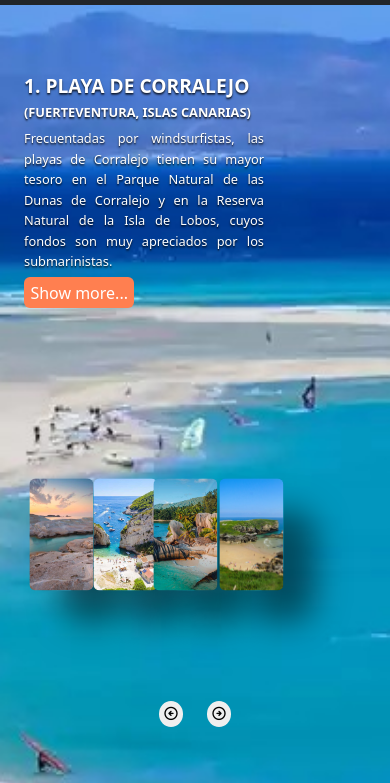
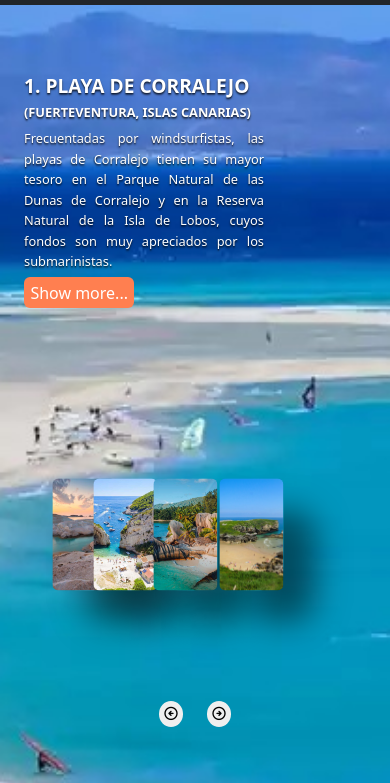
Before and after one commit to JoseLuisGalvis/beautybeach, a plain HTML site: page index.html in a window 390 px wide. Shown: the part 53-836 px from the top of the page. Drawn offline with nearby package versions, Linux system fonts and the light colour scheme.

Commit message:
Ajustes Estilos

```diff
--- a/style.css
+++ b/style.css
@@ -70,7 +70,6 @@ body.dark-mode .card-text {
 
 .beach-slider {
   border-radius: 0.5em;
-  border: 3px solid #ccc !important;
 }
 
 .beach-slider li {
@@ -376,7 +375,6 @@ li:nth-child(6) {
     top: 46%;
     left: 50%;
     transform: translate(-50%, -50%);
-    border-radius: 3.5em 5.5em;
   }
 
   li:nth-child(2) .details {
@@ -516,7 +514,7 @@ li:nth-child(6) {
   }
 
   .beach-slider li:nth-child(3) {
-    left: 14%;
+    left: 20%;
   }
 
   .beach-slider li:nth-child(4) {
```
